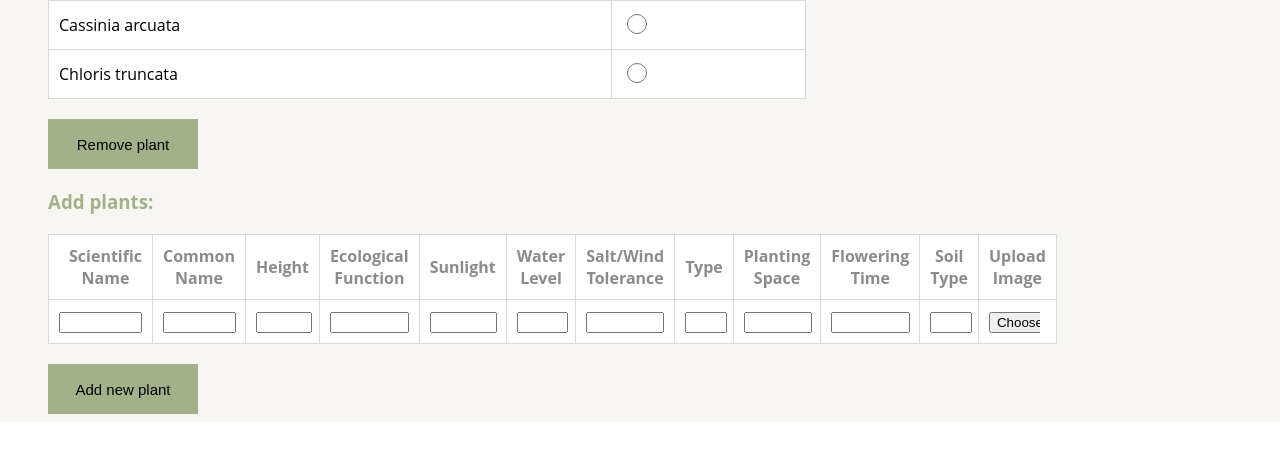
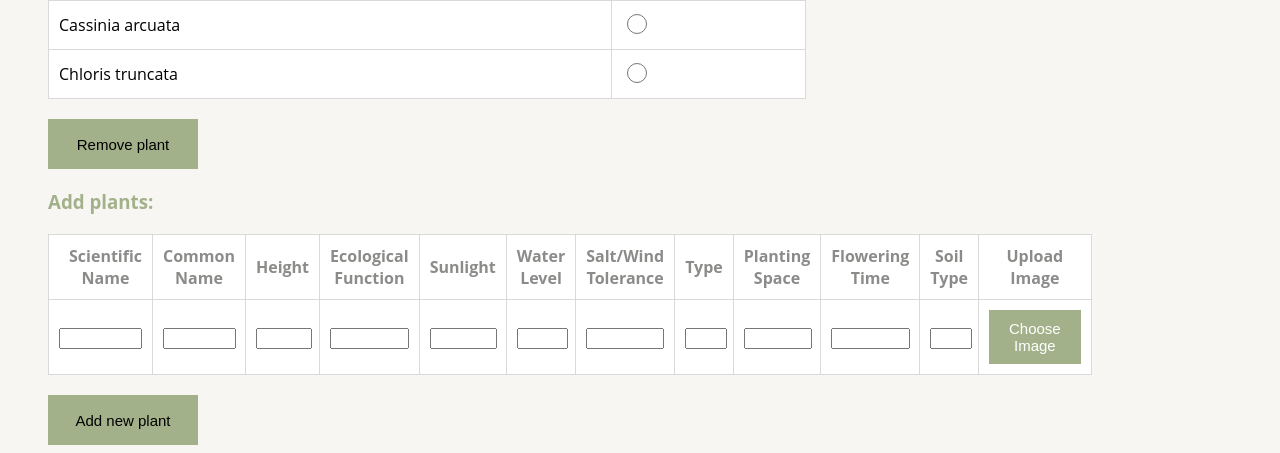
Before and after one commit to mishali15/nurserymate, a Flask app: page /adminDashboard in a window 1280 px wide. Shown: the part 3538-3991 px from the top of the page. Before the commit the page ends 3952 px from the top, so only its background shows below. Run offline with Flask 3, Linux system fonts and the light colour scheme; the visitor is signed in with stand-in values (Sample User, id 1); data comes from the database, SQL or seed files in the repository; both versions use the stored data as it was after the commit.

Commit message:
Adding and removing plants function works properly now.

```diff
--- a/templates/dashboard.html
+++ b/templates/dashboard.html
@@ -125,7 +125,12 @@
                             <td><input type="text" name="planting_space" required style="width: 90%;"></td>
                             <td><input type="text" name="flowering_time" required style="width: 90%;"></td>
                             <td><input type="text" name="soil_type" required style="width: 90%;"></td>
-                            <td><input type="file" name="image_file" accept=".jpg,.jpeg" required style="width: 90%;"></td>
+                            <td>
+                                <label for="image_file" style="background-color: #a3b18a; border: none; font-family: 'Montserrat', sans-serif; padding: 10px 20px; font-size: 15px; color: white; cursor: pointer; display: inline-block; text-align: center;">
+                                    Choose Image
+                                </label>
+                                <input type="file" name="image_file" accept=".jpg,.jpeg" required id="image_file" style="display: none;">
+                            </td>
                         </tr>
                     </tbody>
                 </table>
```
Also changed, not shown: plants.db, static/images/helianthus_annuus.jpg (added).
